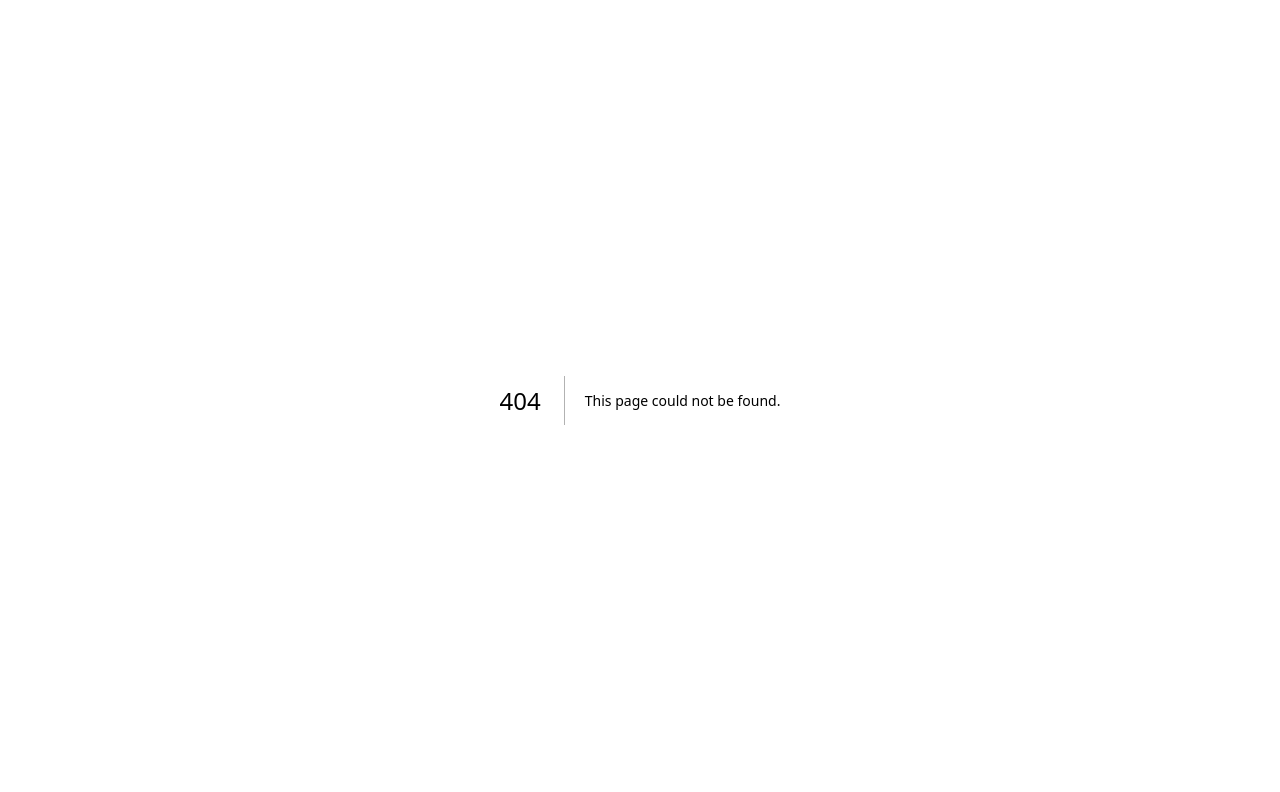
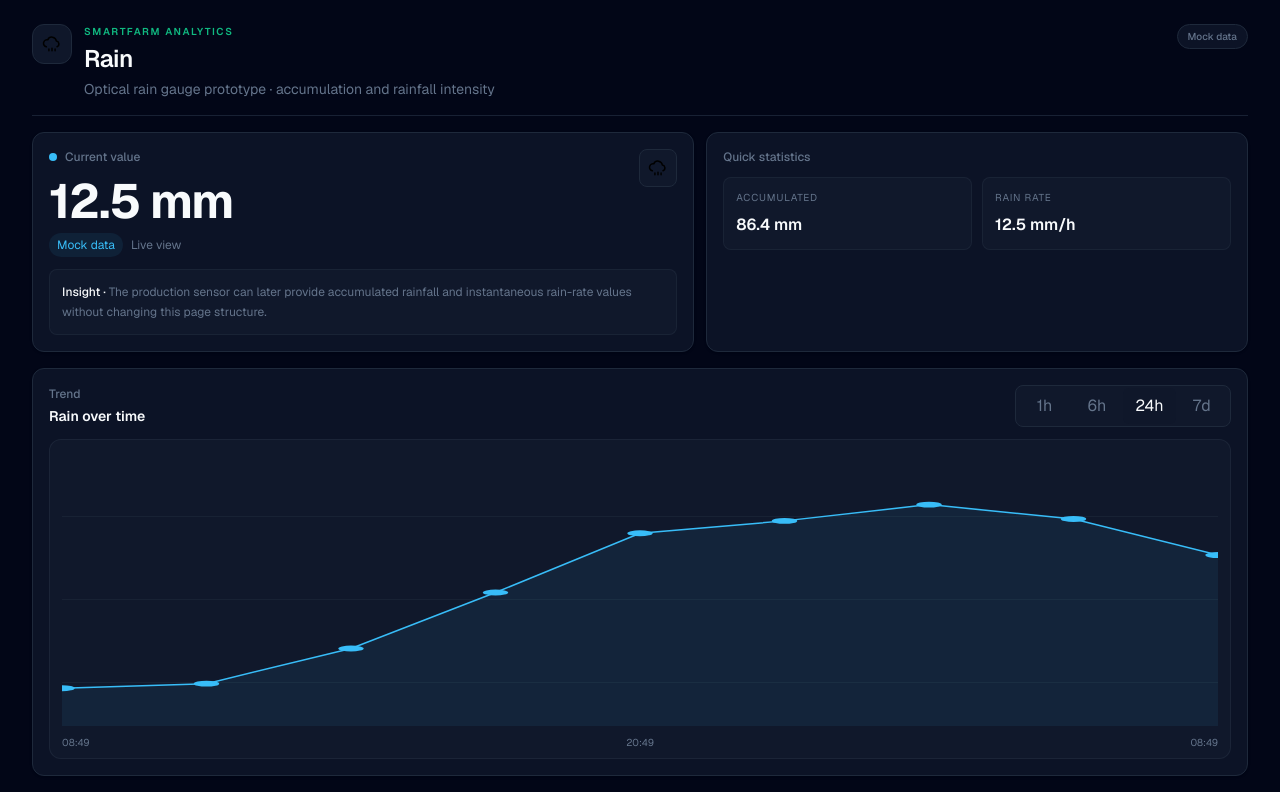
Before and after one commit to s6602025910057-collab/smartfarm, a Next.js app: page /rain in a window 1280 px wide. Before the commit this address had no page. Shown: the top 792 px of the page. Built offline with nearby package versions, Linux system fonts and the light colour scheme.

Commit message:
feat: add optical rain gauge mock analytics page

```diff
--- /dev/null
+++ b/app/rain/page.tsx
@@ -0,0 +1,23 @@
+import { AnalyticsPage, type AnalyticsConfig } from "@/components/analytics/analytics-page";
+import { rainMock } from "@/lib/mock/sensor-data";
+
+export const dynamic = "force-dynamic";
+
+const config: AnalyticsConfig = {
+  title: "Rain",
+  subtitle: "Optical rain gauge prototype · accumulation and rainfall intensity",
+  icon: "/icons/rain.svg",
+  accent: "#38bdf8",
+  unit: " mm",
+  current: "12.5 mm",
+  status: "Mock data",
+  insight: "The production sensor can later provide accumulated rainfall and instantaneous rain-rate values without changing this page structure.",
+  source: rainMock.source,
+  series: rainMock.series,
+  secondary: rainMock.secondary,
+  decimals: 2,
+};
+
+export default function RainPage() {
+  return <AnalyticsPage config={config} />;
+}
```
